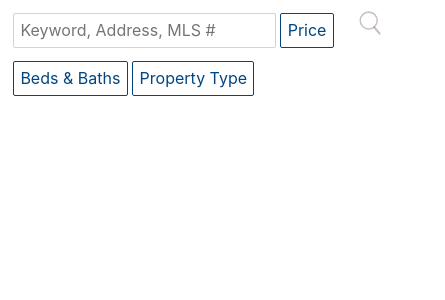
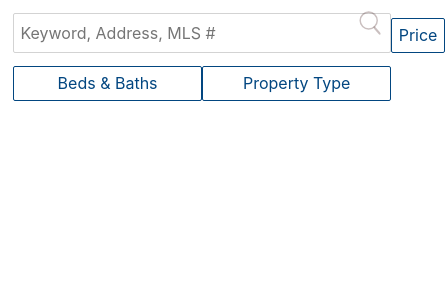
Before and after one commit to recursion/bre-search, a Svelte app: page / in a window 390 px wide. Shown: the top 300 px of the page, 445 px wide, since content can reach past the window. Built offline with nearby package versions, Linux system fonts and the light colour scheme.

Commit message:
Update naming and styles

```diff
--- a/src/components/Nav.svelte
+++ b/src/components/Nav.svelte
@@ -25,7 +25,7 @@
     }, 500);
 </script>
 
-<div class="wpl_search_buttons">
+<div class="nav-buttons">
     <input
         on:input={locationsMap.updateLocation}
         value={locationsMap.getLocation() || ""}
@@ -69,44 +69,28 @@
     input#multi_text_search_input {
         border-radius: none;
         border: 1px solid lightgray;
-        width: auto !important;
+        width: auto;
     }
-    .wpl_search_buttons {
-        margin-left: 5px;
-    }
-    :global(.wpl_search_buttons button) {
-        border: 1px solid var(--e-global-color-primary);
-        color: var(--e-global-color-primary);
-        background: none;
-    }
-    :global(.wpl_search_buttons button:hover) {
-        background-color: var(--e-global-color-primary);
-        color: white;
-        transition: color 0.5s, background-color 0.5s;
+    .nav-buttons {
+        padding: 5px;
     }
     h5 {
         display: inline-block;
     }
-    @media only screen and (max-width: 768px) {
+    @media only screen and (max-width: 767px) {
         h5 {
             display: none;
         }
-    }
-    /*
-    @media only screen and (max-width: 768px) {
-        .wpl_search_buttons {
-            position: relative;
-            background-color: white;
+        .nav-buttons {
+            display: grid;
+            grid-template-rows: 1fr 1fr;
+            grid-template-columns: 1fr 1fr 1fr;
         }
-        input {
-            width: 100%;
-        }
-        .wpl_search_buttons {
-            margin-left: 0;
-        }
-        h5, button.bre-button {
-            display: none !important;
+        input#multi_text_search_input {
+            grid-column-start: 1;
+            grid-column-end: 3;
+            width: 97vw;
+            display: block;
         }
     }
-    */
 </style>
```
